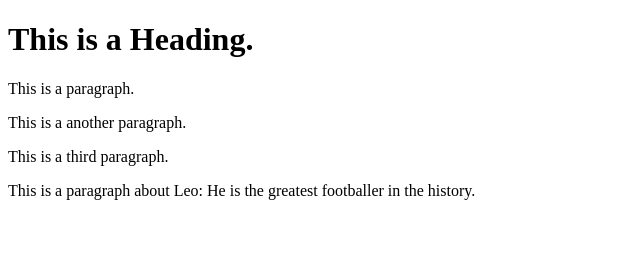
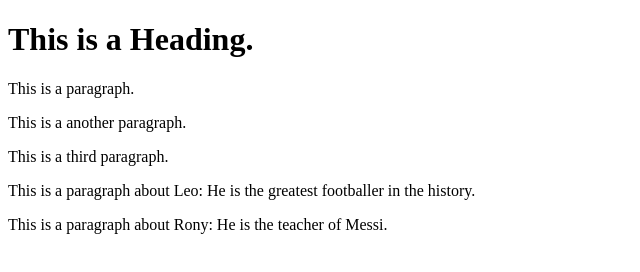
Before and after one commit to shohrukhyakhyoev/learning-git, a plain HTML site: page index.html in a window 1280 px wide. Shown: the whole page, without its empty margins (0-640 px from the left). Drawn offline with Linux system fonts and the light colour scheme.

Commit message:
added p tag about Rony in index.html

```diff
--- a/index.html
+++ b/index.html
@@ -9,5 +9,6 @@
     <p>This is a another paragraph.</p>
     <p>This is a third paragraph.</p>
     <p>This is a paragraph about Leo: He is the greatest footballer in the history.</p>
+    <p>This is a paragraph about Rony: He is the teacher of Messi.</p>
 </body>
 </html>
```
